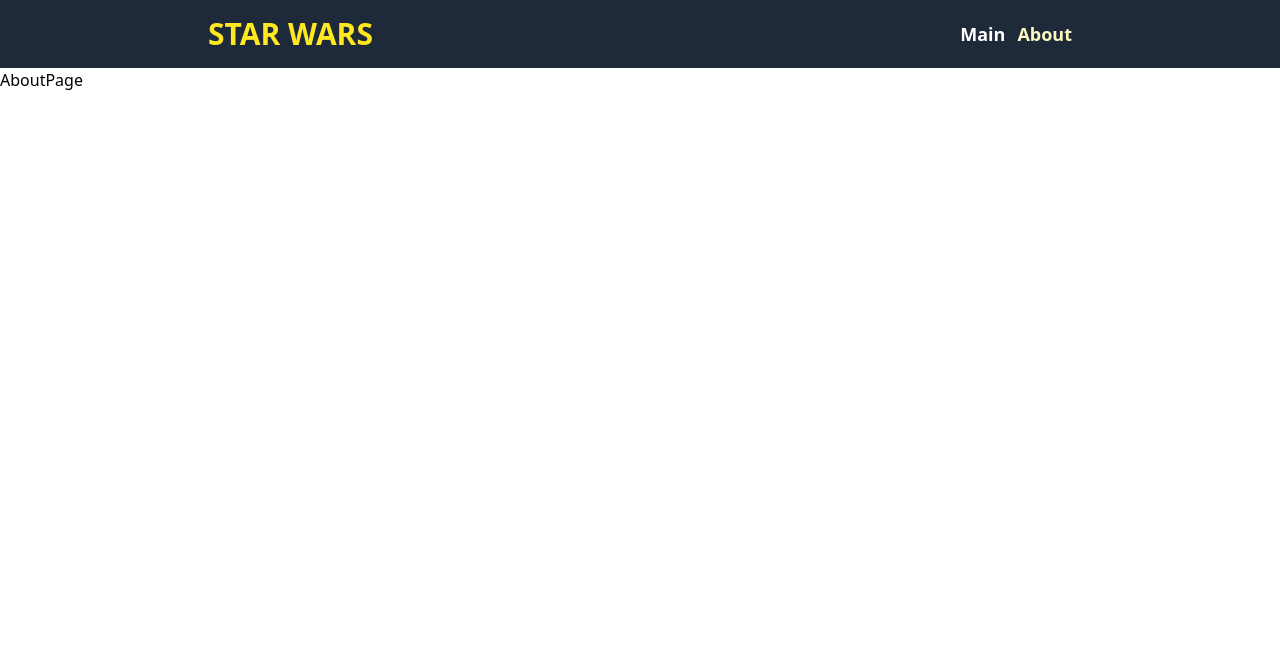
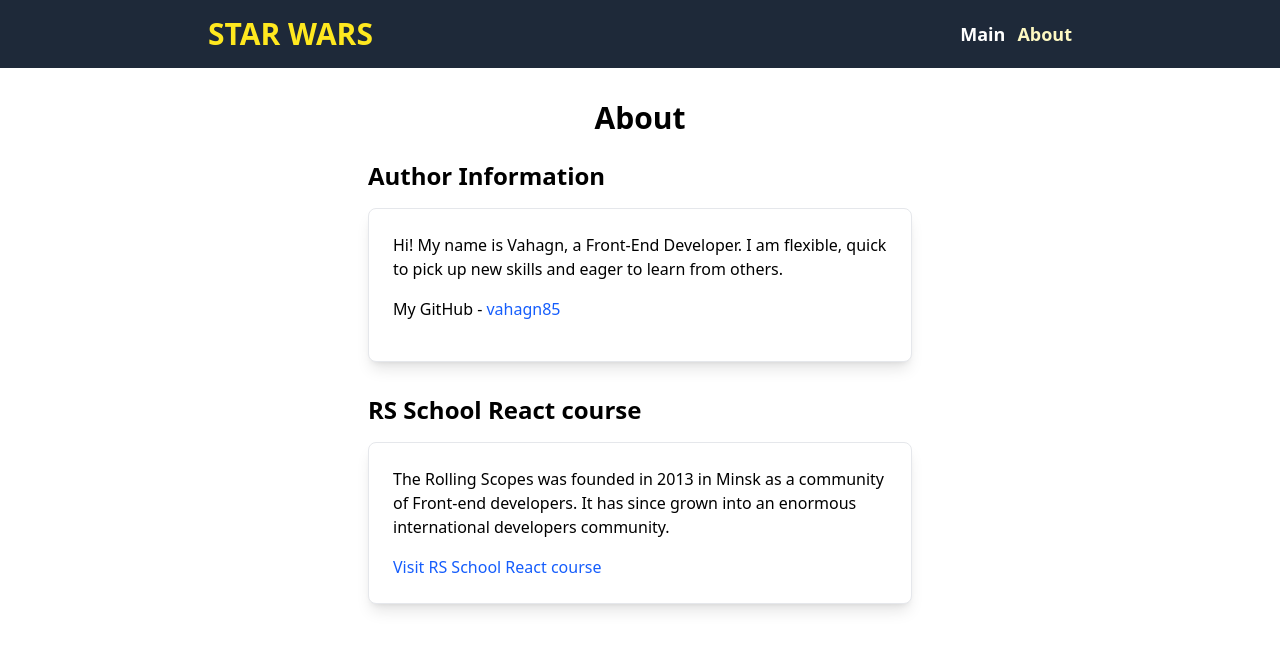
Before and after one commit to vahagn85/rs-react-app, a React (Vite) app: page /about in a window 1280 px wide. Shown: the top 650 px of the page. Built offline with nearby package versions, Linux system fonts and the light colour scheme.

Commit message:
feat: implement about page

```diff
--- a/src/pages/AboutPage.tsx
+++ b/src/pages/AboutPage.tsx
@@ -1,5 +1,49 @@
 function AboutPage() {
-  return <div>AboutPage</div>;
+  return (
+    <div className="max-w-xl mx-auto px-4 py-8">
+      <h1 className="text-3xl font-bold mb-6 text-center">About</h1>
+
+      <section className="mb-8">
+        <h2 className="text-2xl font-semibold mb-4">Author Information</h2>
+        <div className="bg-white p-6 rounded-lg shadow-lg border border-gray-200">
+          <p className="mb-4">
+            Hi! My name is Vahagn, a Front-End Developer. I am flexible, quick
+            to pick up new skills and eager to learn from others.
+          </p>
+          <p className="mb-4">
+            My GitHub -{' '}
+            <a
+              href="https://github.com/vahagn85"
+              target="_blank"
+              rel="noopener noreferrer"
+              className="text-blue-600 hover:underline"
+            >
+              vahagn85
+            </a>
+          </p>
+        </div>
+      </section>
+
+      <section className="mb-8">
+        <h2 className="text-2xl font-semibold mb-4">RS School React course</h2>
+        <div className="bg-white p-6 rounded-lg shadow-lg border border-gray-200">
+          <p className="mb-4">
+            The Rolling Scopes was founded in 2013 in Minsk as a community of
+            Front-end developers. It has since grown into an enormous
+            international developers community.
+          </p>
+          <a
+            href="https://rs.school/courses/reactjs"
+            target="_blank"
+            rel="noopener noreferrer"
+            className="text-blue-600 hover:underline font-medium"
+          >
+            Visit RS School React course
+          </a>
+        </div>
+      </section>
+    </div>
+  );
 }
 
 export default AboutPage;
```
